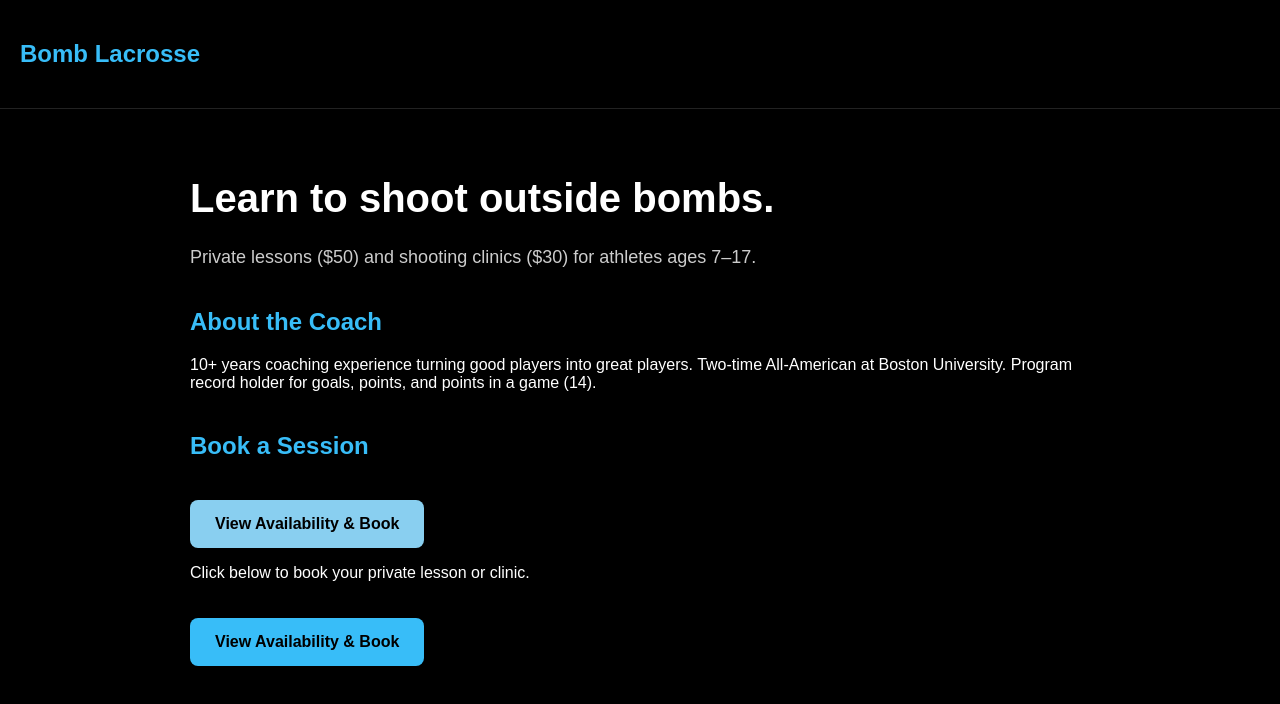
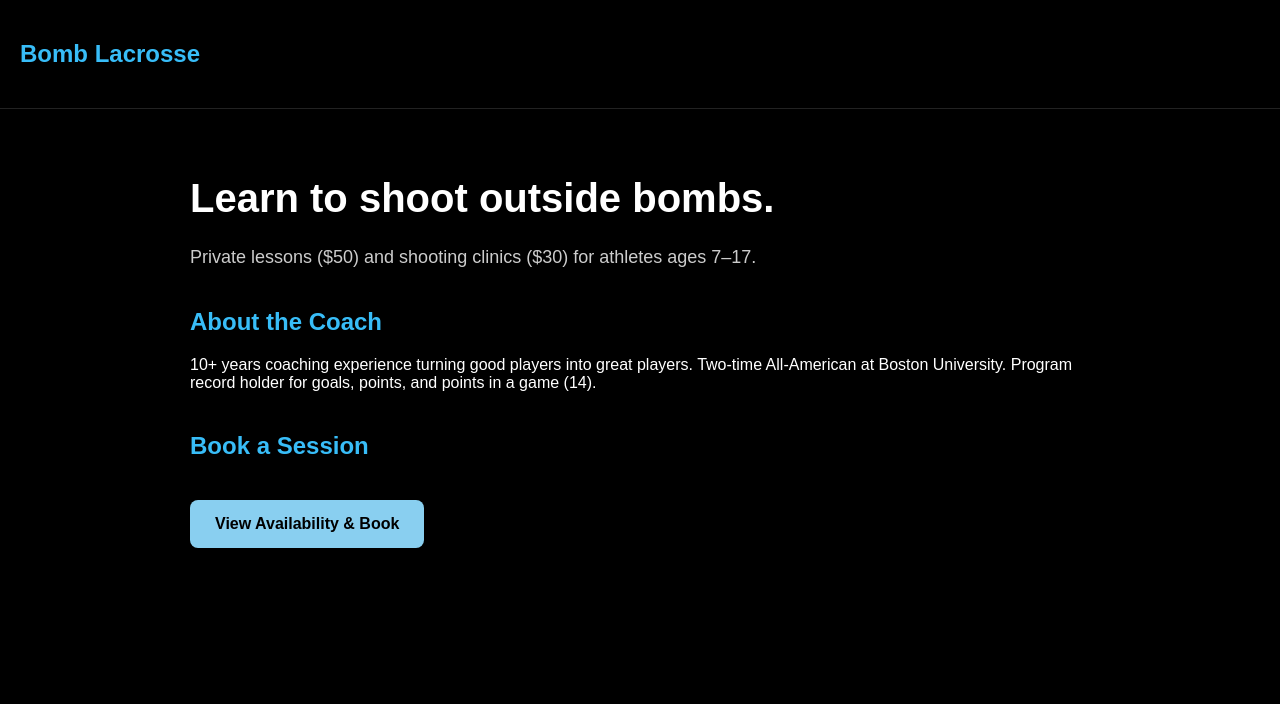
Before and after one commit to vdalto1123/bomb-lacrosse, a Next.js app: page / in a window 1280 px wide. Shown: the top 704 px of the page. Built offline with nearby package versions, Linux system fonts and the light colour scheme.

Commit message:
Update page.tsx

```diff
--- a/app/page.tsx
+++ b/app/page.tsx
@@ -34,20 +34,7 @@ export default function Home() {
   View Availability & Book
 </a>
 
-        <p>Click below to book your private lesson or clinic.</p>
-        <a href="https://calendly.com/your-link"
-           style={{
-             display:"inline-block",
-             marginTop:20,
-             padding:"15px 25px",
-             background:"#38bdf8",
-             color:"#000",
-             textDecoration:"none",
-             fontWeight:"bold",
-             borderRadius:8
-           }}>
-          View Availability & Book
-        </a>
+
       </section>
     </main>
   );
```
